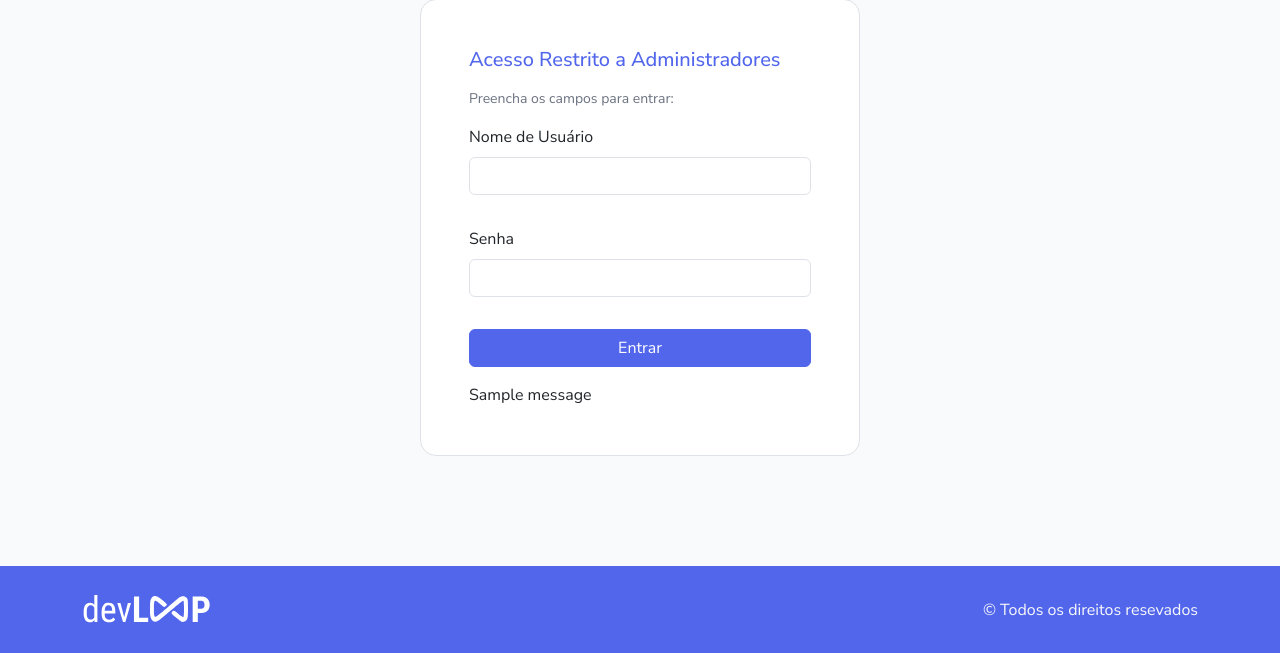
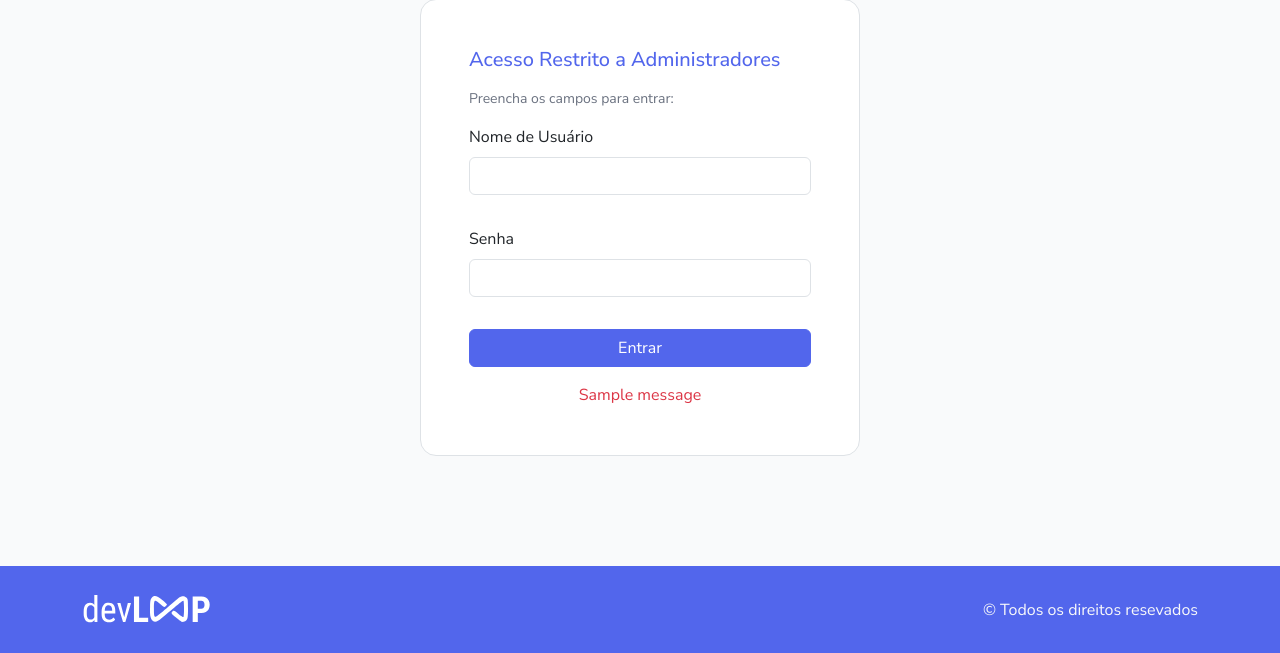
Before and after one commit to PigeonsCode/Equipe-PigeonCode, a Flask app: page /login-adm in a window 1280 px wide. Shown: the part 147-800 px from the top of the page. Run offline with Flask 3, Linux system fonts and the light colour scheme; one stand-in notice (Sample message) is shown; some libraries are stand-ins or nearby versions.

Commit message:
style: Estilização da mensagem de erro no login

```diff
--- a/src/projeto/templates/login-adm.html
+++ b/src/projeto/templates/login-adm.html
@@ -21,7 +21,7 @@
         {% with messages = get_flashed_messages() %}
            {% if messages %}
              {% for message in messages %}
-               <div> {{message}} </div>
+               <div class="text-center text-danger"> {{message}} </div>
              {% endfor %}
            {% endif %}
         {% endwith %}
```
